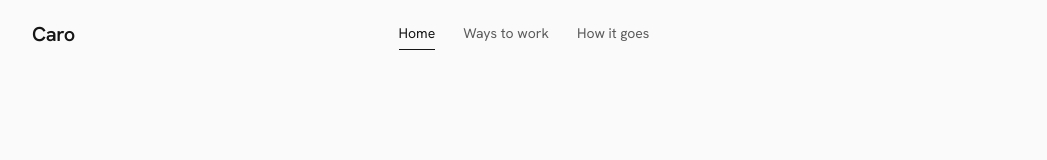
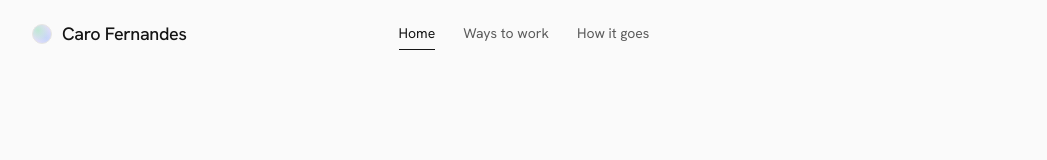
Before and after one commit to carolinavidalf/snitch-proposal, a plain HTML site: page index.html in a window 1280 px wide. Shown: the top 160 px of the page, without its empty margins (116-1163 px from the left). Drawn offline with Linux system fonts and the light colour scheme.

Commit message:
Nicer header wordmark
Co-Authored-By: Claude Sonnet 5.5 <noreply@anthropic.com>
Claude-Session: https://claude.ai/code/session_01Ry23vnjPvw4rzkGeXbCyd3

```diff
--- a/index.html
+++ b/index.html
@@ -12,7 +12,7 @@
 <body>
 <header class="top">
   <div class="wrap">
-    <a class="brand" href="index.html">Caro</a>
+    <a class="brand" href="index.html"><span class="dot" aria-hidden="true"></span>Caro Fernandes</a>
     <nav class="menu" aria-label="Main">
       <a href="index.html" aria-current="page">Home</a>
       <a href="ways.html">Ways to work</a>
--- a/style.css
+++ b/style.css
@@ -30,7 +30,8 @@ body {
 /* top menu */
 .top { position: sticky; top: 0; z-index: 10; background: rgba(250, 250, 250, 0.9); backdrop-filter: blur(10px); -webkit-backdrop-filter: blur(10px); }
 .top .wrap { display: grid; grid-template-columns: 1fr auto 1fr; align-items: center; gap: 16px; height: 68px; }
-.brand { font-weight: 600; font-size: 20px; letter-spacing: -0.02em; text-decoration: none; justify-self: start; }
+.brand { display: inline-flex; align-items: center; gap: 10px; font-weight: 500; font-size: 18px; letter-spacing: -0.02em; text-decoration: none; justify-self: start; }
+.brand .dot { width: 20px; height: 20px; border-radius: 50%; flex: none; border: 1px solid var(--line); background: radial-gradient(circle at 28% 30%, #bfe8d4 0%, transparent 62%), radial-gradient(circle at 74% 72%, #c6d6f8 0%, transparent 62%), #e6defa; }
 .brand sup { font-size: 10px; font-weight: 500; margin-left: 2px; }
 .menu { display: flex; gap: 28px; font-size: 14px; }
 .menu a { text-decoration: none; color: var(--soft); padding: 4px 0; border-bottom: 1px solid transparent; }
```
Also changed, not shown: process.html (+1 -1 lines), ways.html (+1 -1 lines).
